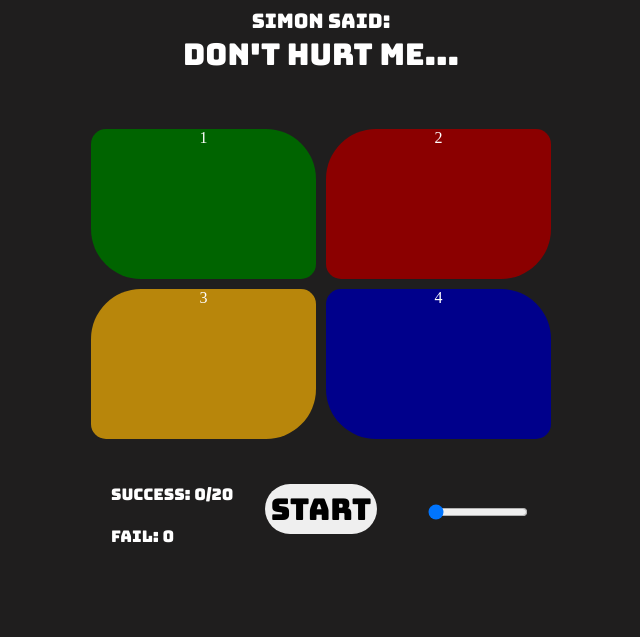
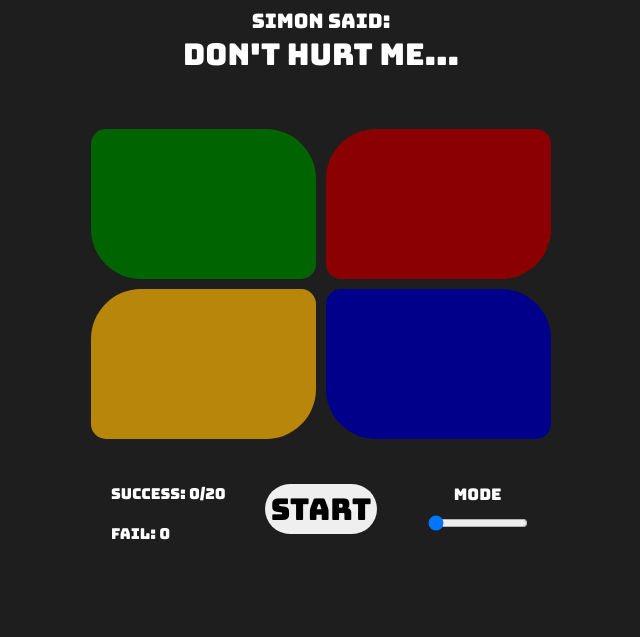
Before and after one commit to backinthedai/simonsaid, a plain HTML site: page index.html in a window 1280 px wide. Shown: the whole page, without its empty margins (319-959 px from the left). Drawn offline with nearby package versions, Linux system fonts and the light colour scheme.

Commit message:
more UI fixes

```diff
--- a/index.html
+++ b/index.html
@@ -52,6 +52,7 @@
         grid-row: 1/2;
         background: rgb(0, 100, 0);
         border-radius: 15px 50px;
+        color: rgb(0, 100, 0);
     }
 
     #two {
@@ -59,6 +60,7 @@
         grid-row: 1/2;
         background: rgb(139, 0, 0);
         border-radius: 50px 15px;
+        color: rgb(139, 0, 0);
     }
 
     #three {
@@ -66,6 +68,7 @@
         grid-row: 2/3;
         background: rgb(184, 134, 11);
         border-radius: 50px 15px;
+        color: rgb(184, 134, 11);
     }
 
     #four {
@@ -73,6 +76,7 @@
         grid-row: 2/3;
         background: rgb(0, 0, 139);
         border-radius: 15px 50px;
+        color: rgb(0, 0, 139);
     }
 
     /** slider CSS */
@@ -87,7 +91,8 @@
     } */
 
     #slideInput {
-        margin-top: 20px;
+
+        margin-top: 10px;
         width: 100px;
         color: white;
     }
@@ -129,13 +134,16 @@
         padding-left: 20px;
 
         font-family: 'Bungee';
-        font-size: 16px;
+        font-size: 15px;
         /* border-radius: 100px; */
         height: 50px;
         color: white;
 
     }
 
+    .mode{
+        font-family: 'Bungee';
+    }
     .footer {
         color: black;
         position: absolute;
@@ -174,6 +182,7 @@
             <button type="button" class="btn start-button" id="start-btn">Start</button>
         </div>
         <div class="slider">
+            <label class="mode">MODE</label>
             <input type="range" min="1" max="3" value="1" step="1" id="slideInput">
         </div>
 
```
